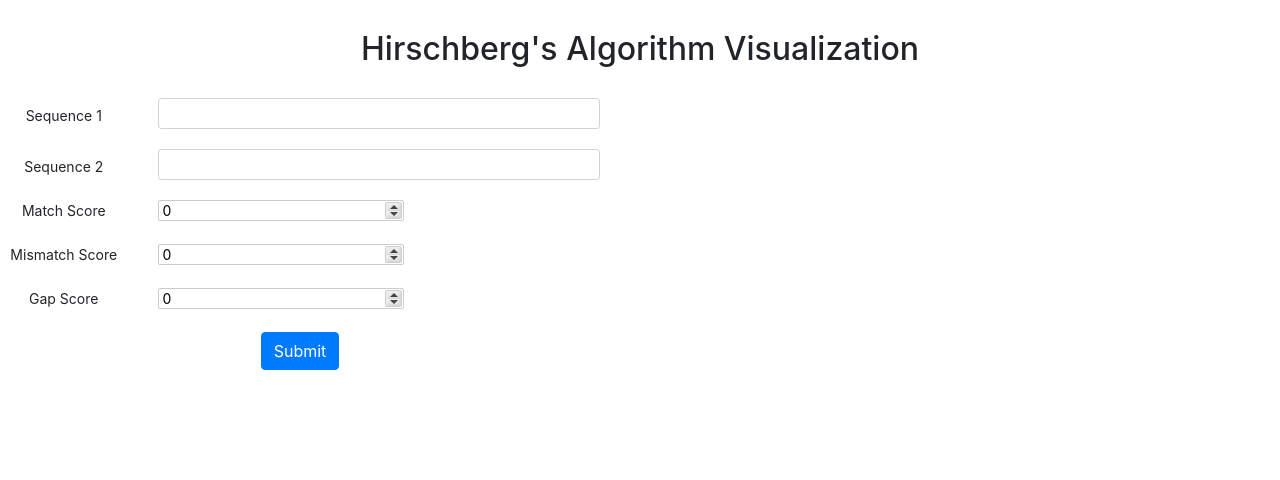
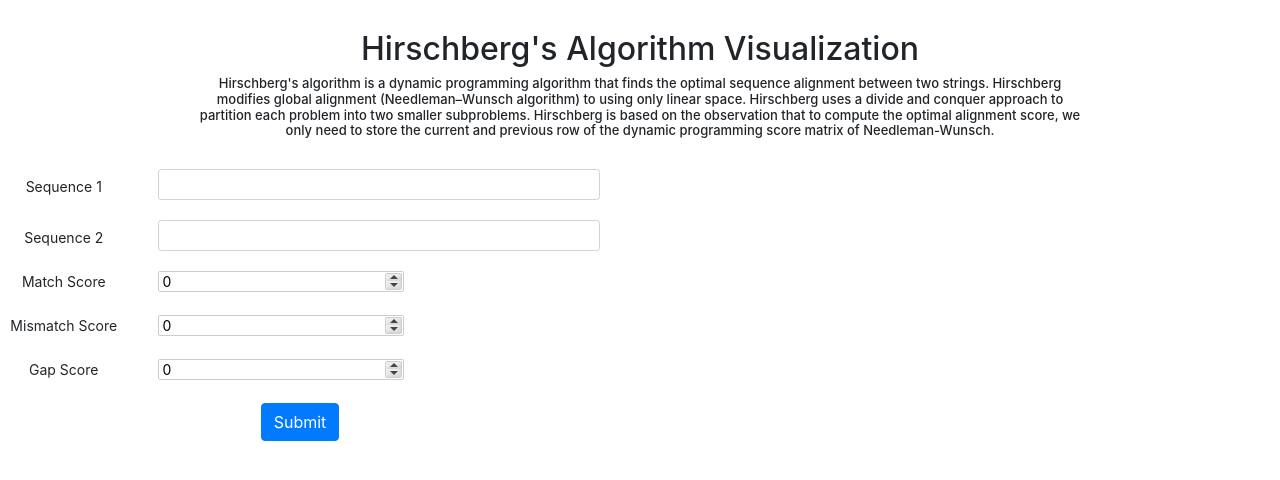
Before and after one commit to henrysha/Hirschberg-tree-visualizer, a React (Create React App) app: page / in a window 1280 px wide. Shown: the top 480 px of the page. Built offline with nearby package versions, Linux system fonts and the light colour scheme.

Commit message:
added description

```diff
--- a/src/App.js
+++ b/src/App.js
@@ -5,11 +5,15 @@ import Main from './components/Main';
 
 function App() {
   const title = 'Hirschberg\'s Algorithm Visualization';
+  const description = 'Hirschberg\'s algorithm is a dynamic programming algorithm that finds the optimal sequence alignment between two strings. Hirschberg modifies global alignment (Needleman–Wunsch algorithm) to using only linear space. Hirschberg uses a divide and conquer approach to partition each problem into two smaller subproblems. Hirschberg is based on the observation that to compute the optimal alignment score, we only need to store the current and previous row of the dynamic programming score matrix of Needleman-Wunsch. ';
   return (
     <div className="App">
       <h2 className='title'>
         {title}
       </h2>
+      <h1 className='description'>
+        {description}
+      </h1>
       <div className='title'>
         <Main/>
       </div>
--- a/src/Home.css
+++ b/src/Home.css
@@ -1,3 +1,10 @@
 .title {
     margin-top: 30px;
 }
+
+.description {
+    margin-top: 15px;
+    font-size: small;
+    width: 70%;
+    margin: auto;
+}
```
